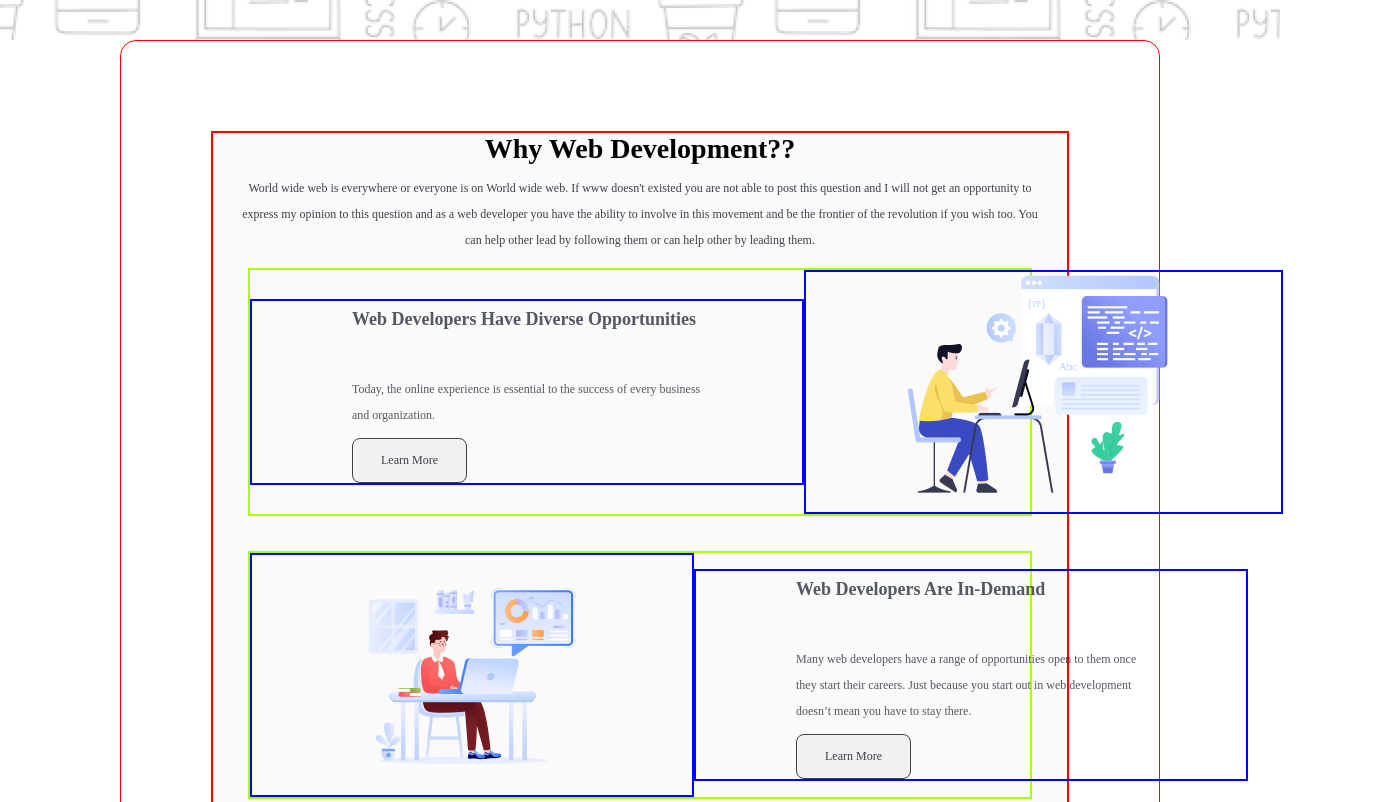
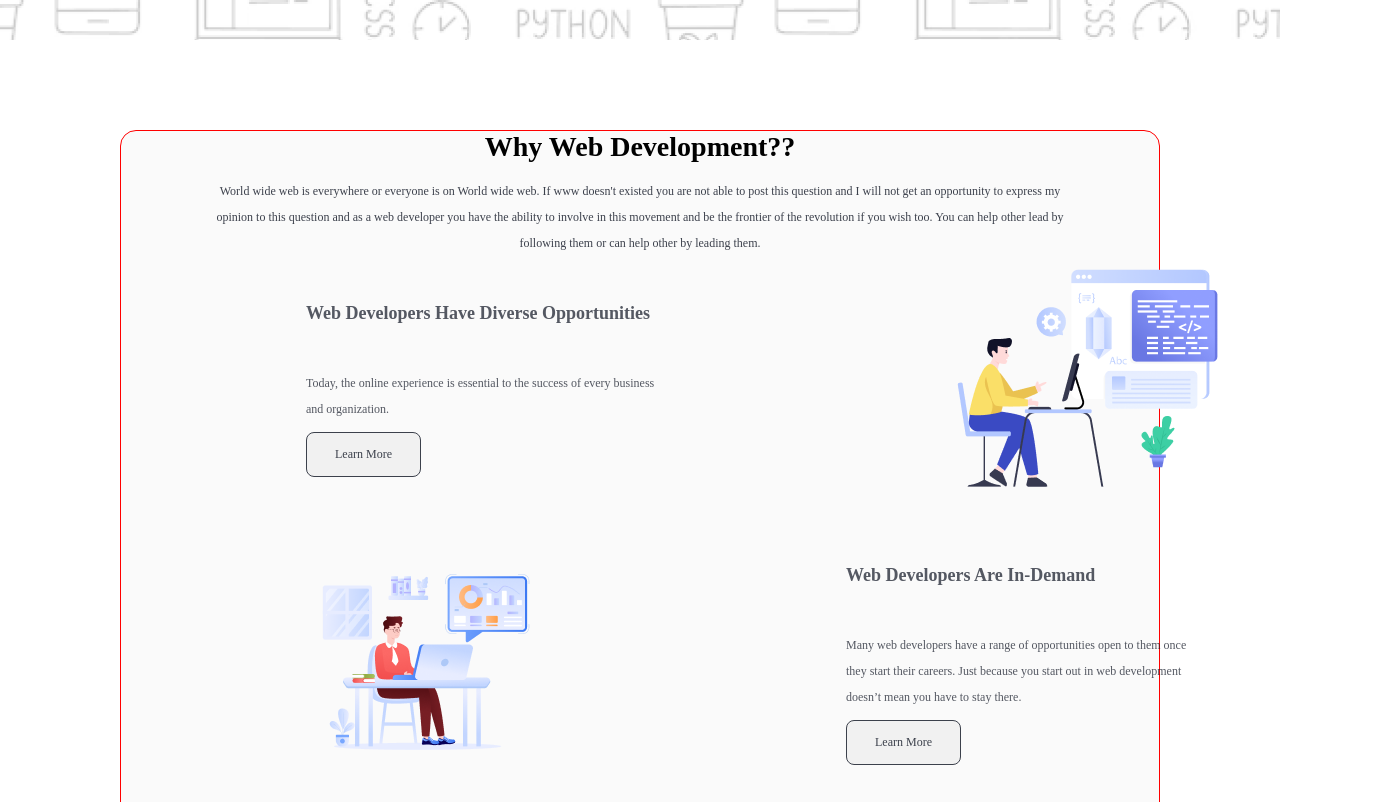
Before and after one commit to Tarekcou/assignment-1, a plain HTML site: page index.html in a window 1280 px wide. Shown: the part 620-1422 px from the top of the page, 1381 px wide, since content can reach past the window. Drawn offline with Linux system fonts and the light colour scheme; a web font is replaced by a local one.

Commit message:
last commit

```diff
--- a/styles/style.css
+++ b/styles/style.css
@@ -100,15 +100,14 @@
 
 .hero{
       margin: 0 120px;
-      border-radius: 16px;
-      border: 1px solid red;
+
 }
 
 .hero-div{
-            margin: 90px 90px 90px 90px;
-        background: rgba(13, 19, 33, 0.02);
-              border: 2px solid red;
-              height: 1000px;
+     margin: 90px 0 90px 0;
+    border-radius: 16px;
+      border: 1px solid red;
+      background: rgba(13, 19, 33, 0.02);
 }
 .hero-section .header-title{
   height: 100px;
@@ -117,7 +116,7 @@
     flex-direction: column;
     justify-content: start;
     align-items: center;
-    gap: 10px;
+    gap: 15px;
 }
 .header-title h1{
   font-size: 28px;
@@ -131,7 +130,7 @@
     line-height: 26px;
     letter-spacing: 0%;
     text-align: center;
-    margin: 0 20px;
+    padding: 0 80px;
 }
 
 .body-1, .body-2, .body-3{
@@ -139,7 +138,6 @@
   display: flex;
     justify-content: space-around;
     align-items: center;
-    border: 2px solid rgb(170, 255, 0);
 
 }
 .body-1 div, .body-2 div, .body-3 div{
@@ -148,9 +146,8 @@
      flex-direction: column;
     justify-content: center;
     align-items: start;
-    border: 2px solid rgb(0, 4, 255);
     gap: 10px;
-    padding: 0 100px;
+    padding: 0 150px;
 }
 .body-1 h1, .body-2 h1, .body-3 h1{
   color: rgba(13, 19, 33, 0.7);
@@ -255,7 +252,6 @@
     gap: 15px;
    width: 100% ;
    height: 70%;
-   border: 2px solid red;
 
 }
 .target-card-1,
```
